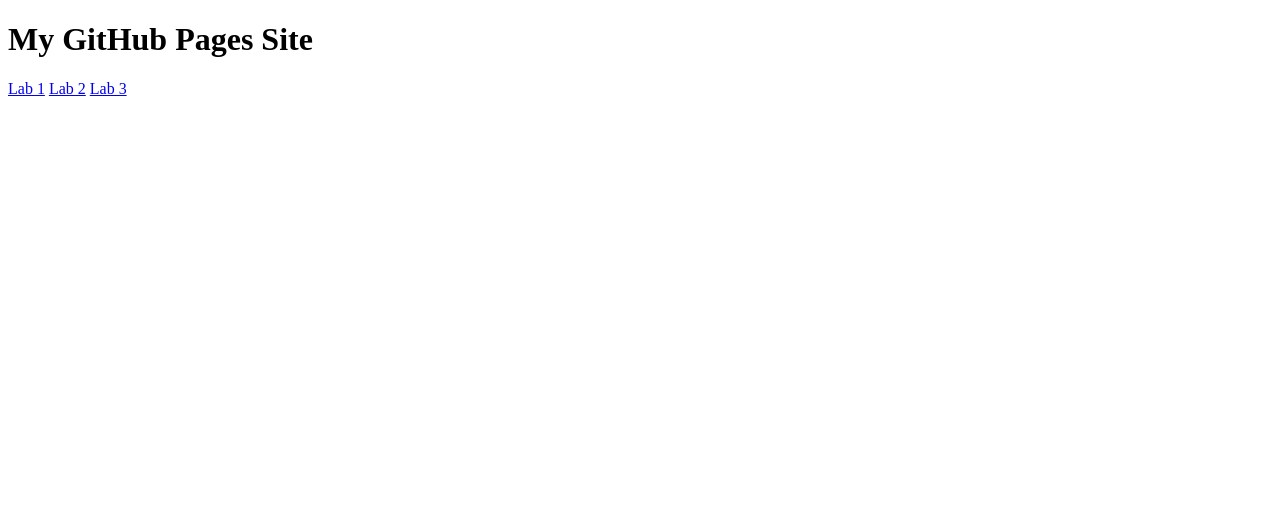
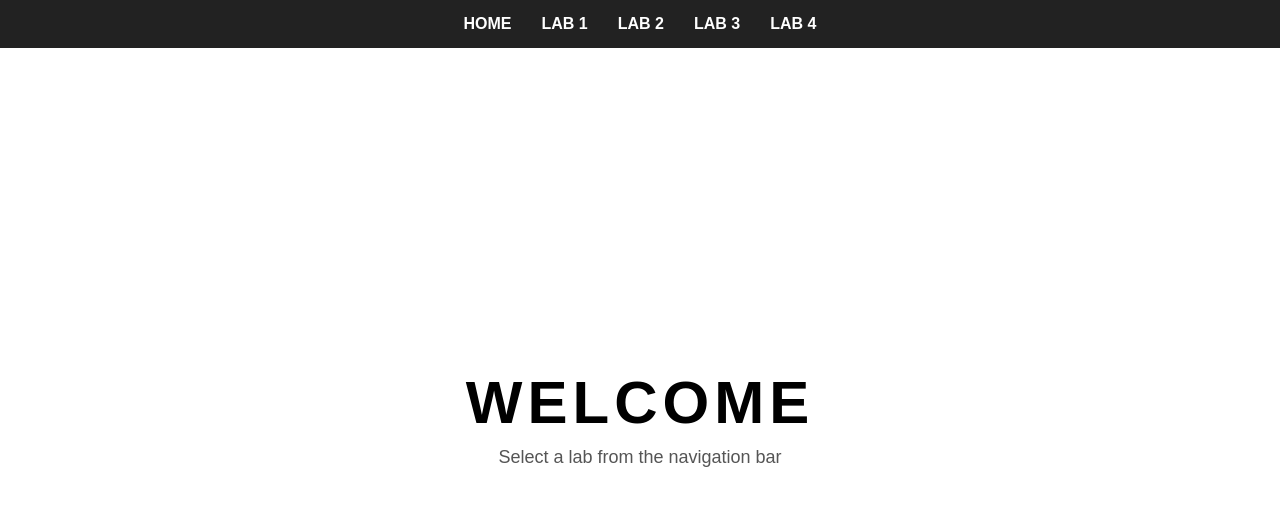
Before and after one commit to rindoishim/portfolio, a plain HTML site: page index.html in a window 1280 px wide. Drawn offline with Linux system fonts and the light colour scheme.

Commit message:
Update index.html

```diff
--- a/index.html
+++ b/index.html
@@ -1,9 +1,69 @@
 <!DOCTYPE html>
-<html>
+<html lang="en">
+<head>
+<meta charset="UTF-8">
+<title>My Web Labs</title>
+<style>
+       * {
+           margin: 0;
+           padding: 0;
+           box-sizing: border-box;
+           font-family: Arial, sans-serif;
+       }
+       nav {
+           background-color: #222;
+           padding: 15px 0;
+       }
+       nav ul {
+           list-style: none;
+           display: flex;
+           justify-content: center;
+           gap: 30px;
+       }
+       nav ul li a {
+           color: white;
+           text-decoration: none;
+           font-weight: bold;
+           transition: color 0.3s;
+       }
+       nav ul li a:hover {
+           color: #00bcd4;
+       }
+       .container {
+           height: calc(100vh - 60px);
+           display: flex;
+           justify-content: center;
+           align-items: center;
+           text-align: center;
+       }
+       .container h1 {
+           font-size: 60px;
+           letter-spacing: 5px;
+       }
+       .container p {
+           margin-top: 10px;
+           font-size: 18px;
+           color: #555;
+       }
+</style>
+</head>
 <body>
-<h1>My GitHub Pages Site</h1>
-<a href="valetonja_lab1.html">Lab 1</a>
-<a href="valeton_lab2.html">Lab 2</a>
-<a href="valeton_lab3.html">Lab 3</a>
+
+<nav>
+<ul>
+<li><a href="index.html">HOME</a></li>
+<li><a href="valentonja_lab1.html">LAB 1</a></li>
+<li><a href="lab2.html">LAB 2</a></li>
+<li><a href="valeton_lab3.html">LAB 3</a></li>
+<li><a href="lab4.html">LAB 4</a></li>
+</ul>
+</nav>
+
+<div class="container">
+<div>
+<h1>WELCOME</h1>
+<p>Select a lab from the navigation bar</p>
+</div>
+</div>
 </body>
 </html>
```
